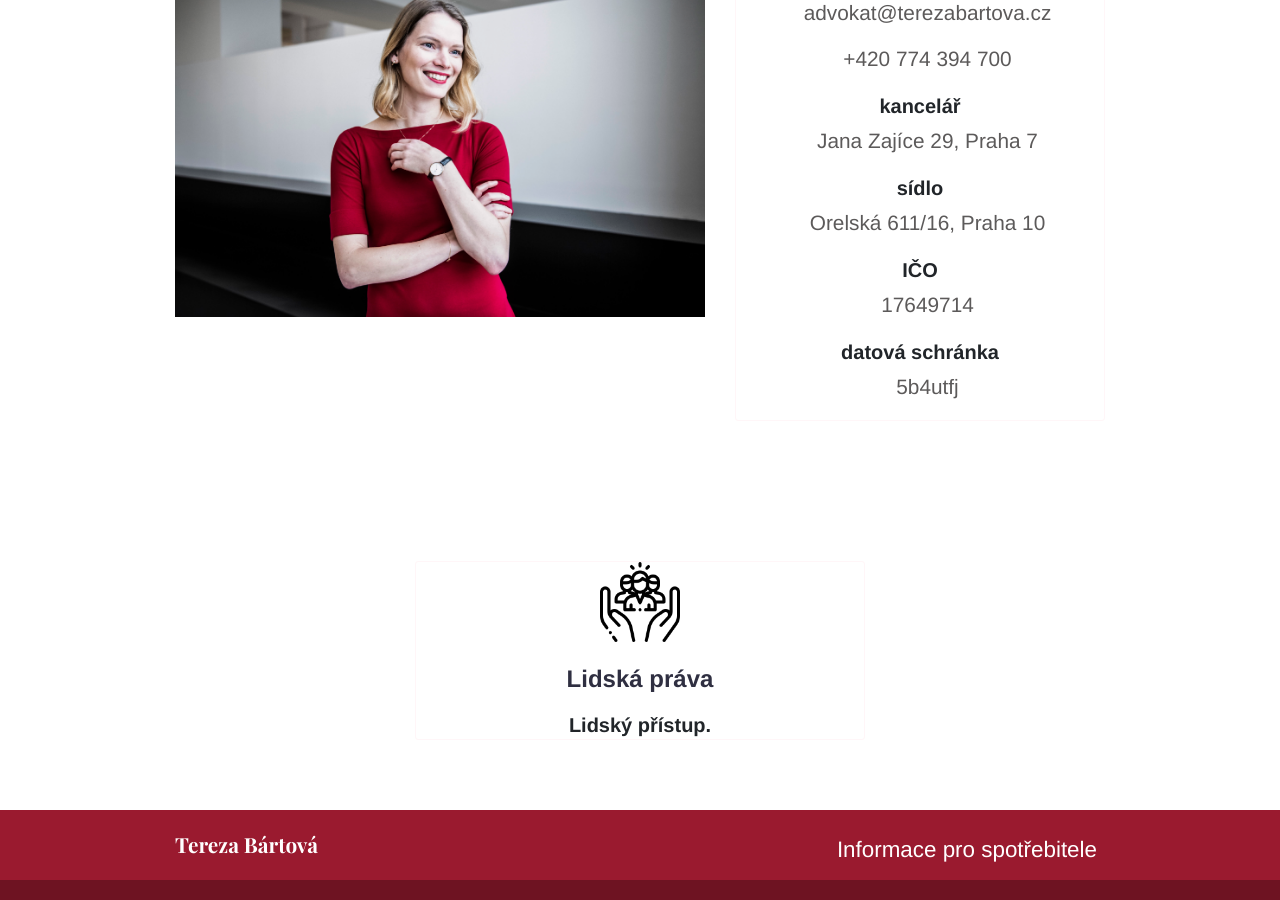
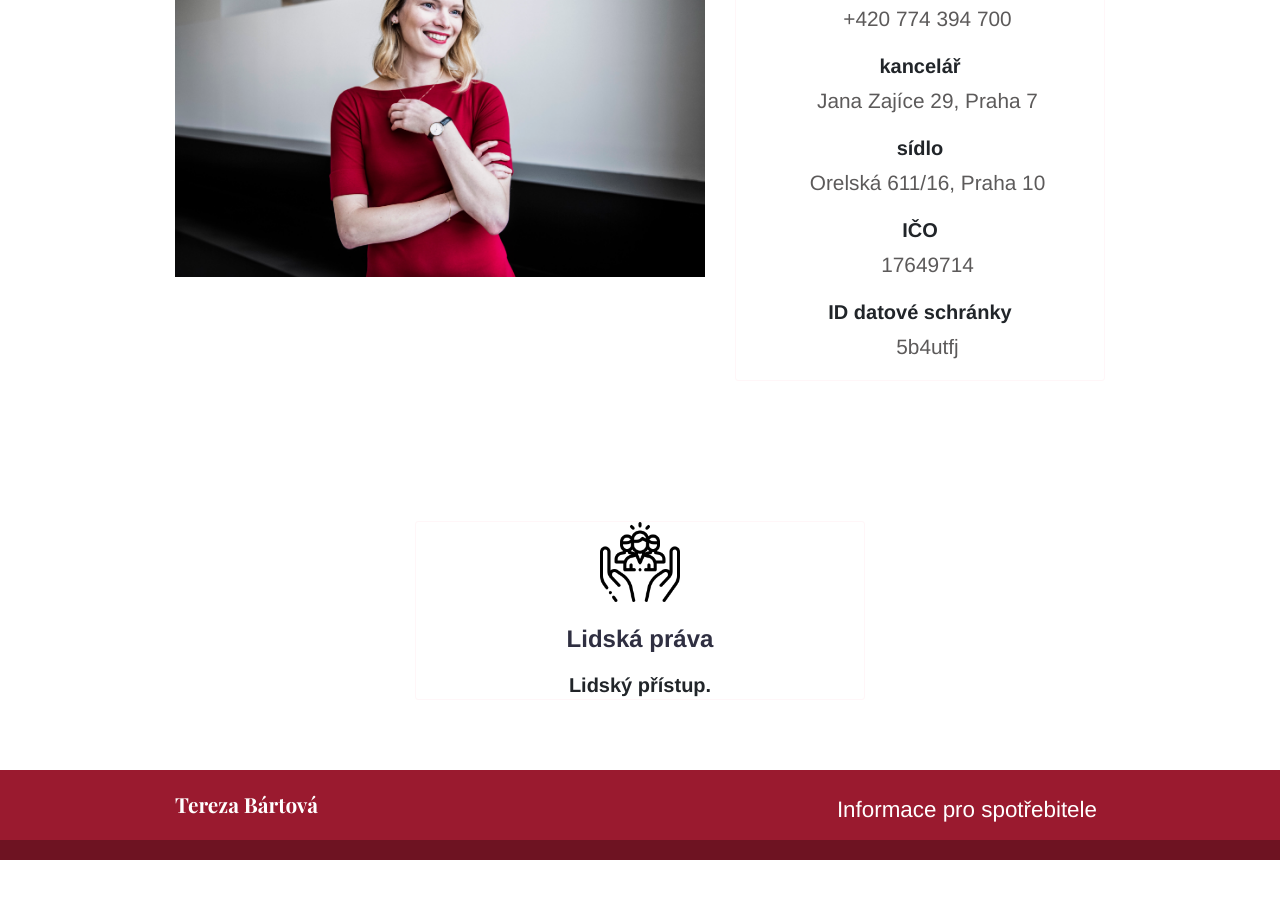
Before and after one commit to terezabartova/terezabartova.github.io, a Jekyll site: the page built from index.md, in a window 1280 px wide and 900 px high, scrolled down 3407 px. Built offline with Jekyll 4.4.1, drawn with Linux system fonts in a browser that asks for light colours; after the commit the page ends 4267 px from its top, so only the background shows below that.

Commit message:
improving Intro padding + id datove schranky

```diff
--- a/_layouts/home.html
+++ b/_layouts/home.html
@@ -6,10 +6,10 @@ bodyClass: "page-home"
 <div class="intro">
   <div class="container justify-content-center">
     <div class="row">
-      <div class="col-12 pt-1 pb-1 pt-xl-4 pt-lg-3 pt-md-2 pt-sm-1 pb-xl-4 pb-lg-3 pb-md-2 pb-sm-1">
+      <div class="col-12 pt-1 pb-1 pt-xl-3 pt-lg-2 pt-md-1 pt-sm-1 pb-xl-3 pb-lg-2 pb-md-1 pb-sm-1">
         <img alt="{{ page.title }}" class="rounded mx-auto d-block home-image{% if page.intro_image_hide_on_mobile %} intro-image-hide-mobile{% endif %}" src="{{ page.header_image | relURL }}" />
       </div>
-      <div class="col-12 pt-1 pb-1 pt-xl-4 pt-lg-3 pt-md-2 pt-sm-1 pb-xl-4 pb-lg-3 pb-md-2 pb-sm-1">
+      <div class="col-12 pt-1 pb-1 pt-xl-3 pt-lg-2 pt-md-1 pt-sm-1 pb-xl-3 pb-lg-2 pb-md-1 pb-sm-1">
         <p>
           {{ page.specialization }} <a href="about" class="nav-toggle"> ... >></a>
         </p>
@@ -57,7 +57,7 @@ bodyClass: "page-home"
             <p class="user-select-all">17649714</p>
           </div>
           <div>
-            <h3>datová schránka</h3>
+            <h3>ID datové schránky</h3>
             <p class="user-select-all">5b4utfj</p>
           </div>
         </div>
```
